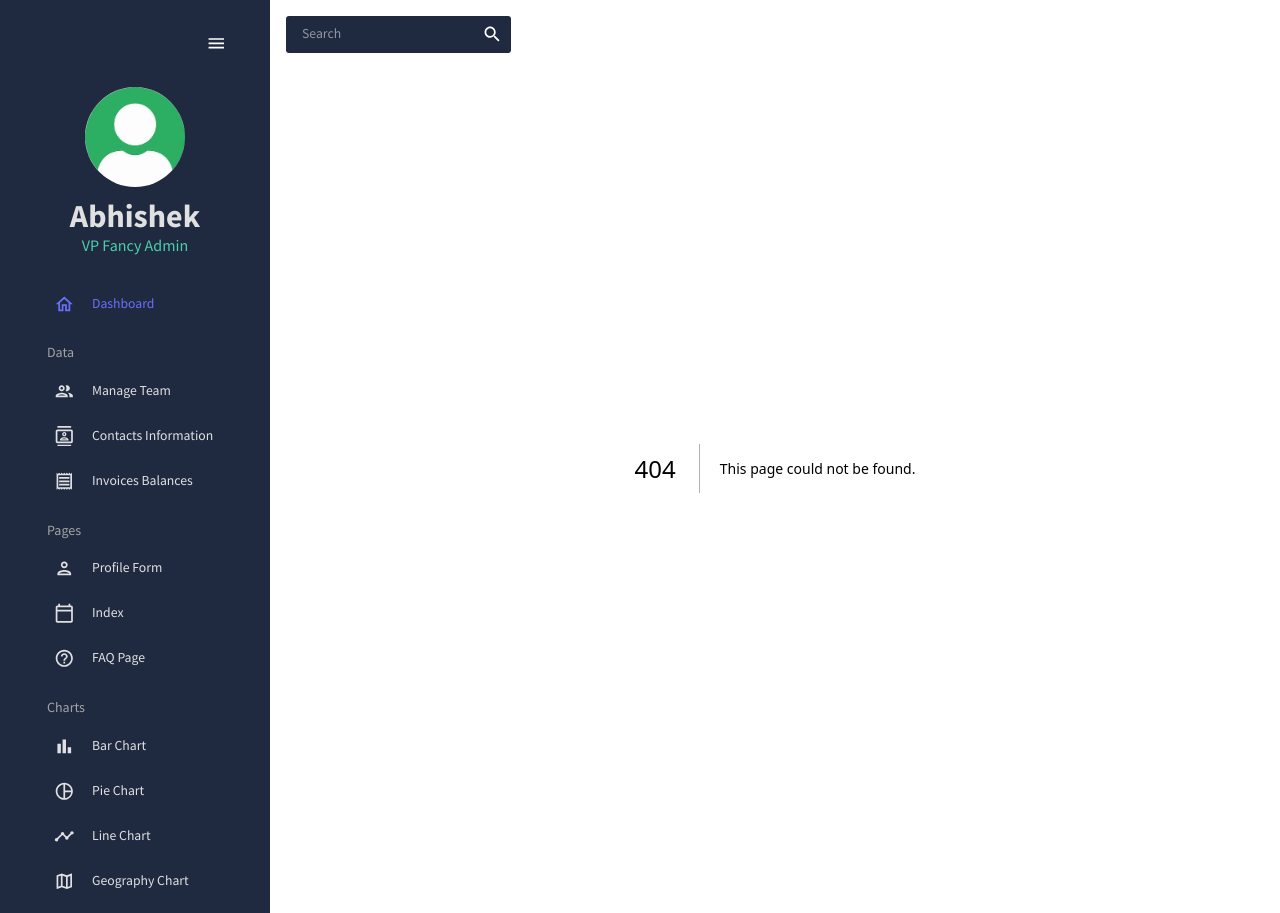
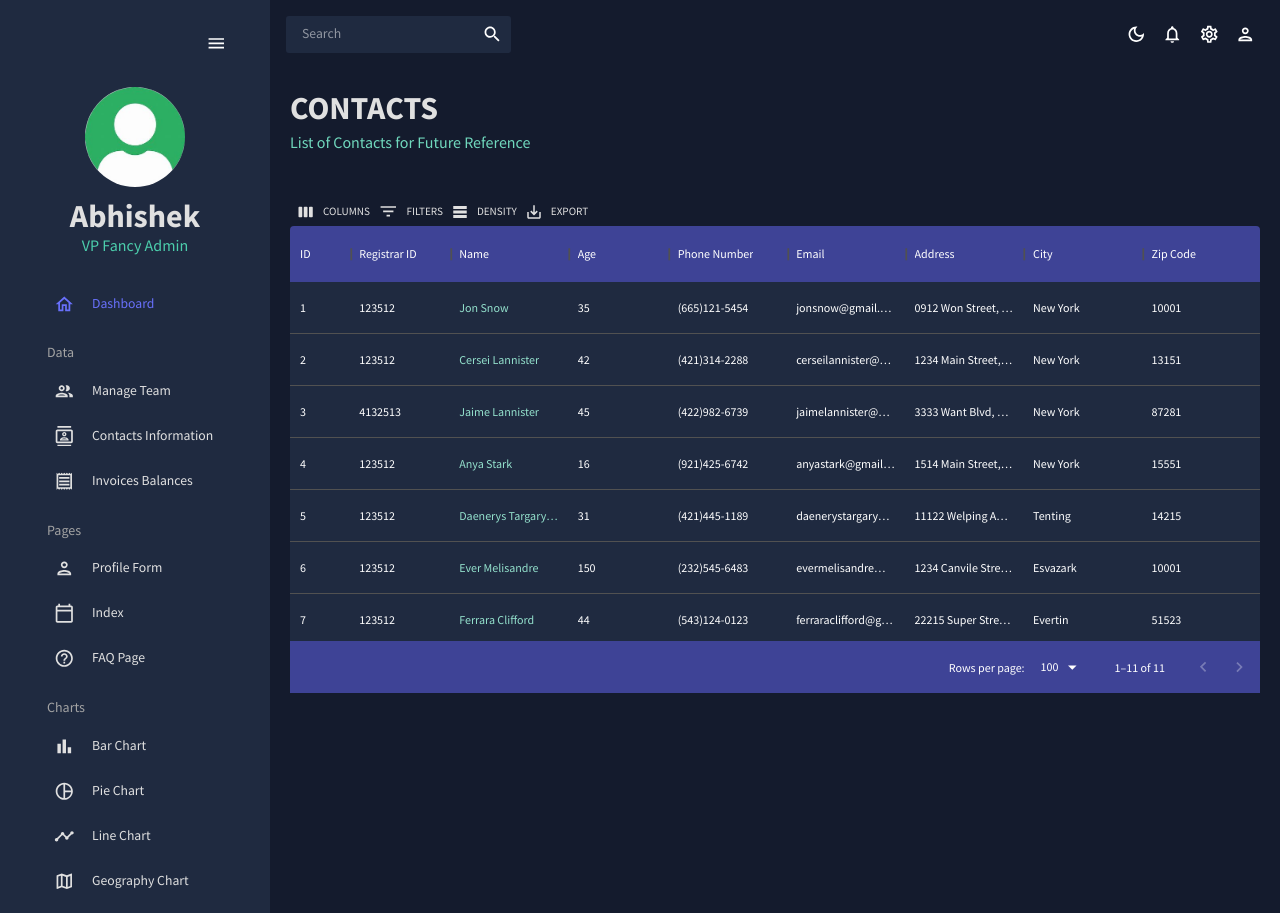
Before and after one commit to SAINIAbhishek/nextjs_dashboard-app, a Next.js app: page /contacts in a window 1280 px wide. Before the commit this address had no page. Built offline with nearby package versions, Linux system fonts and the light colour scheme.

Commit message:
feat: contacts page

```diff
--- /dev/null
+++ b/src/app/contacts/page.tsx
@@ -0,0 +1,102 @@
+'use client';
+
+import { Box, useTheme } from '@mui/material';
+import { DataGrid, GridToolbar } from '@mui/x-data-grid';
+import { GridColDef } from '@mui/x-data-grid/models/colDef/gridColDef';
+import { tokens } from '@/styles/theme';
+import Header from '@/components/header';
+import { MOCK_CONTACTS_DATA } from '@/data/contacts';
+
+export default function Contacts() {
+  const theme = useTheme();
+  const colors = tokens(theme.palette.mode);
+
+  const columns: GridColDef[] = [
+    { field: 'id', headerName: 'ID', flex: 0.5 },
+    { field: 'registrarId', headerName: 'Registrar ID' },
+    {
+      field: 'name',
+      headerName: 'Name',
+      flex: 1,
+      cellClassName: 'name-column--cell',
+    },
+    {
+      field: 'age',
+      headerName: 'Age',
+      type: 'number',
+      headerAlign: 'left',
+      align: 'left',
+    },
+    {
+      field: 'phone',
+      headerName: 'Phone Number',
+      flex: 1,
+    },
+    {
+      field: 'email',
+      headerName: 'Email',
+      flex: 1,
+    },
+    {
+      field: 'address',
+      headerName: 'Address',
+      flex: 1,
+    },
+    {
+      field: 'city',
+      headerName: 'City',
+      flex: 1,
+    },
+    {
+      field: 'zipCode',
+      headerName: 'Zip Code',
+      flex: 1,
+    },
+  ];
+
+  return (
+    <Box m="20px">
+      <Header
+        title="CONTACTS"
+        subtitle="List of Contacts for Future Reference"
+      />
+      <Box
+        m="40px 0 0 0"
+        height="500px"
+        sx={{
+          '& .MuiDataGrid-root': {
+            border: 'none',
+          },
+          '& .MuiDataGrid-cell': {
+            borderBottom: 'none',
+          },
+          '& .name-column--cell': {
+            color: colors.greenAccent[300],
+          },
+          '& .MuiDataGrid-columnHeaders': {
+            backgroundColor: colors.blueAccent[700],
+            borderBottom: 'none',
+          },
+          '& .MuiDataGrid-virtualScroller': {
+            backgroundColor: colors.primary[400],
+          },
+          '& .MuiDataGrid-footerContainer': {
+            borderTop: 'none',
+            backgroundColor: colors.blueAccent[700],
+          },
+          '& .MuiCheckbox-root': {
+            color: `${colors.greenAccent[200]} !important`,
+          },
+          '& .MuiDataGrid-toolbarContainer .MuiButton-text': {
+            color: `${colors.grey[100]} !important`,
+          },
+        }}>
+        <DataGrid
+          rows={MOCK_CONTACTS_DATA}
+          columns={columns}
+          components={{ Toolbar: GridToolbar }}
+        />
+      </Box>
+    </Box>
+  );
+}
```
